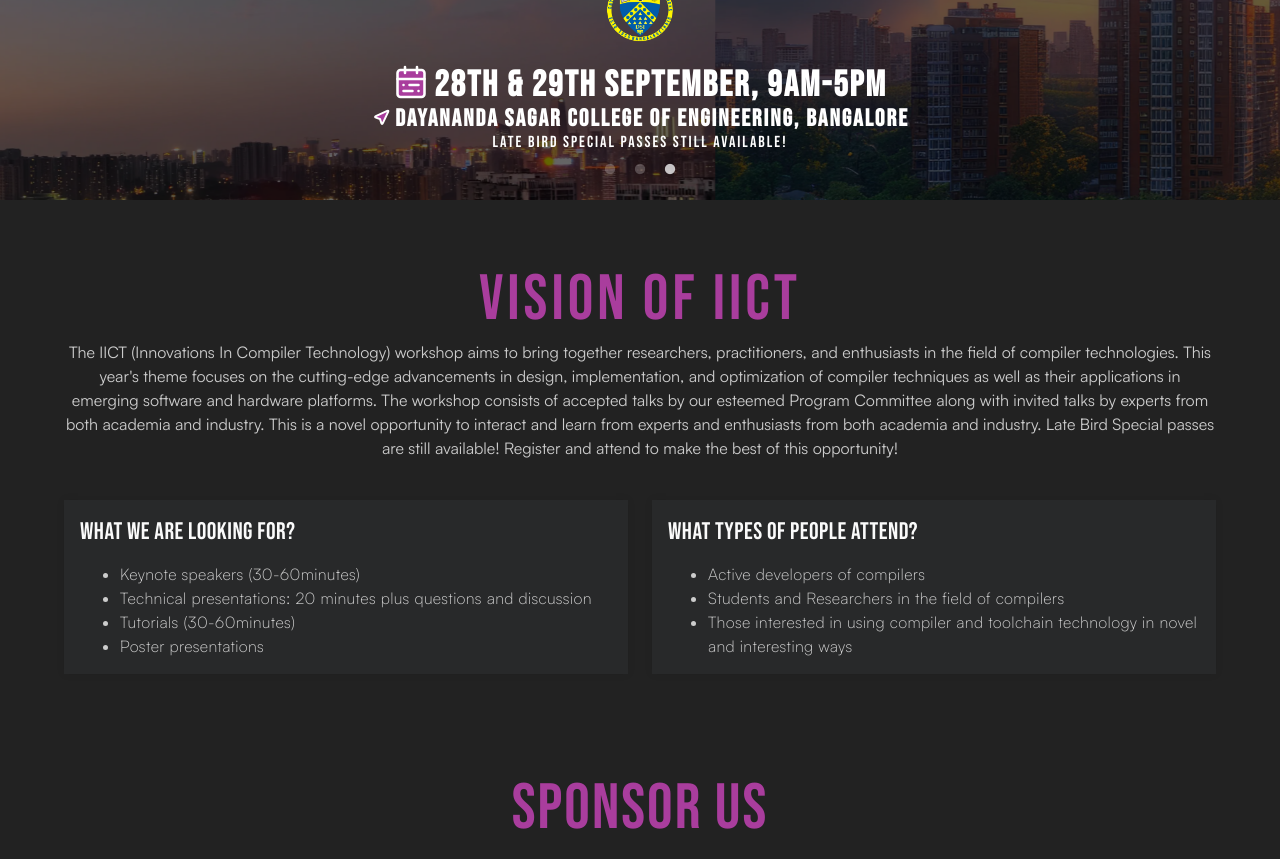
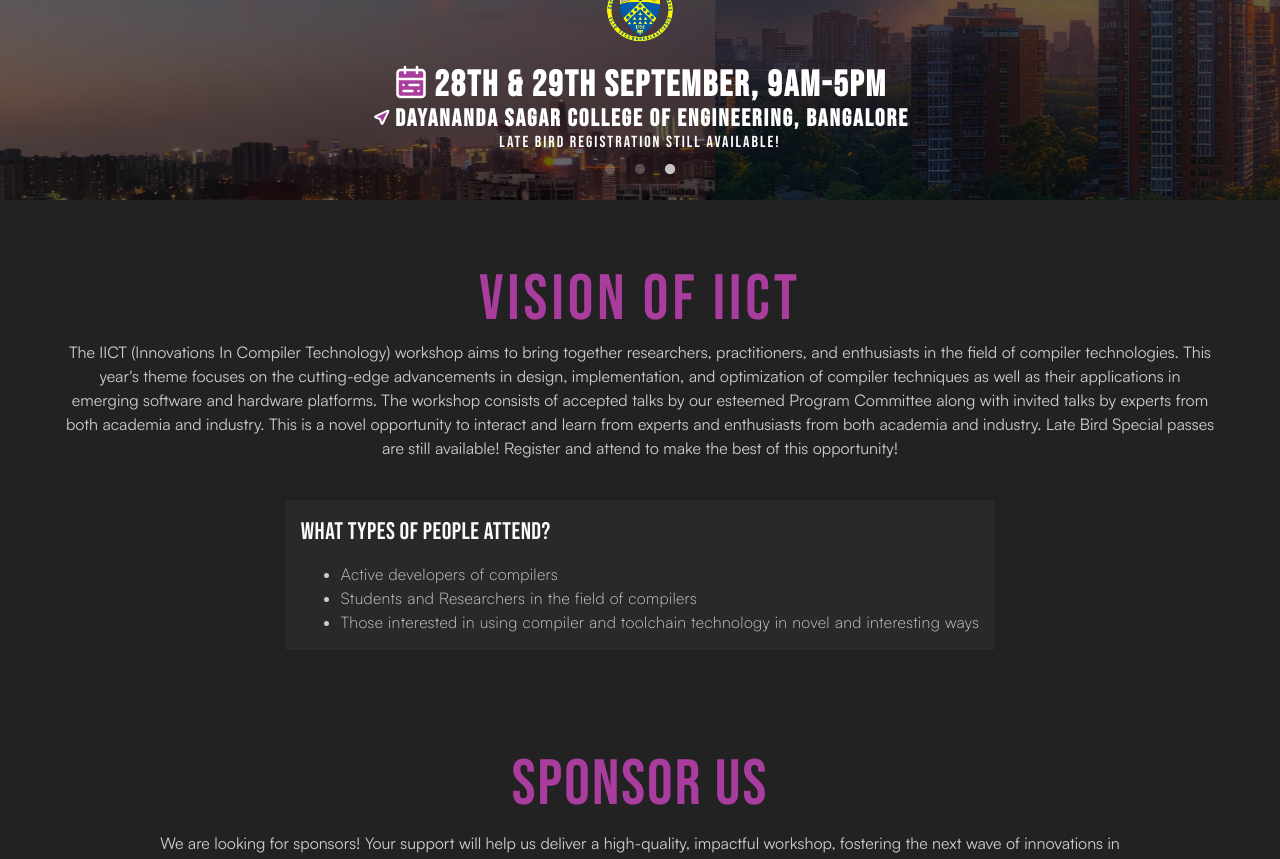
Before and after one commit to compilertech/compilertech-fe, a React (Vite) app: page / in a window 1280 px wide. Shown: the part 320-1179 px from the top of the page. Built offline with nearby package versions, Linux system fonts and the light colour scheme.

Commit message:
changes:ui

```diff
--- a/src/components/HomePage/CallForProposals.tsx
+++ b/src/components/HomePage/CallForProposals.tsx
@@ -4,15 +4,15 @@ import InterestCard from "./Interests/InterestCard";
 
 function CallForProposals() {
   const data = [
-    {
-      title: "What we are looking for?",
-      content: [
-        "Keynote speakers (30-60minutes)",
-        "Technical presentations: 20 minutes plus questions and discussion",
-        "Tutorials (30-60minutes)",
-        "Poster presentations",
-      ],
-    },
+    // {
+    //   title: "What we are looking for?",
+    //   content: [
+    //     "Keynote speakers (30-60minutes)",
+    //     "Technical presentations: 20 minutes plus questions and discussion",
+    //     "Tutorials (30-60minutes)",
+    //     "Poster presentations",
+    //   ],
+    // },
     {
       title: "What types of people attend?",
       content: [
@@ -110,11 +110,14 @@ const Description = styled.p`
 `;
 
 const CardGroupContainerRow = styled.div`
-  display: grid;
+  /* display: grid;
   grid-template-columns: repeat(2, 1fr);
   grid-auto-rows: 1fr;
   grid-column-gap: 24px;
-  grid-row-gap: 24px;
+  grid-row-gap: 24px; */
+  display: flex;
+  flex-direction: column;
+  align-items: center;
 
   @media (max-width: ${MOBILE_BREAKPOINT}) {
     display: flex;
--- a/src/components/HomePage/Hero.tsx
+++ b/src/components/HomePage/Hero.tsx
@@ -99,7 +99,7 @@ const Hero: React.FC = () => {
             </h3>
             {/* <ResitrationLine>Registration Deadline: September 15 <a href="https://www.timeanddate.com/time/zones/aoe">anywhere on earth</a></ResitrationLine> */}
             <ResitrationLine>
-              Late Bird Special Passes still available!
+              Late Bird registration still available!
             </ResitrationLine>
             <ButtonContainer>
               <StyledButton onClick={toggleModal}>REGISTER NOW</StyledButton>
```
